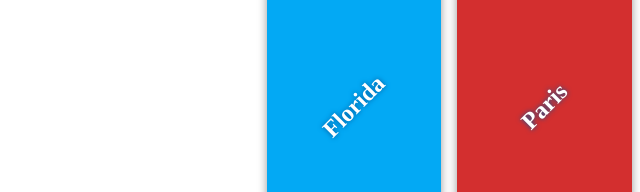
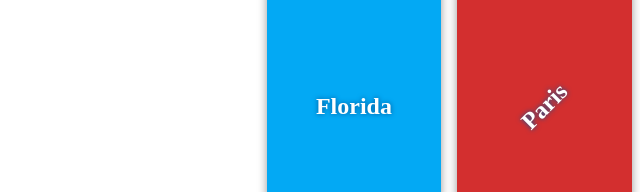
Before and after one commit to alloush-omar/my-travel-plans, a plain HTML site: page index.html in a window 1280 px wide. In both pictures the pointer is over the element "Florida". Shown: the part 294-486 px from the top of the page, without its empty margins (640-1280 px from the left). Drawn offline with Linux system fonts and the light colour scheme.

Commit message:
add animation

```diff
--- a/css/app.css
+++ b/css/app.css
@@ -40,9 +40,14 @@
 text-align: center;
 }
 
+.destination:hover h2 {
+    transform: rotate(0deg);
+}
+
 h2 {
 margin: 0;
 transform: rotate(-45deg);
+transition: transform 0.5;
 text-shadow: 0 0 5px #01579b;
 }
 
```
